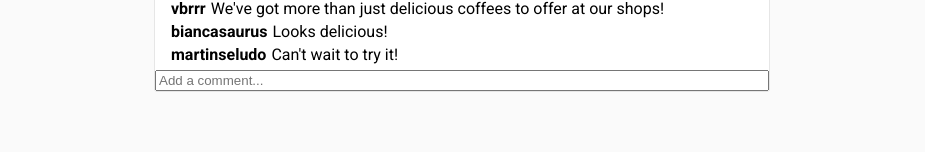
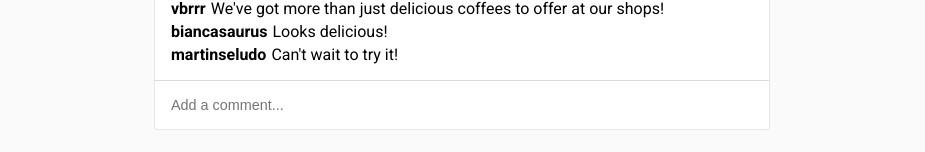
Before and after one commit to vebradev/React-Insta-Clone, a React (Create React App) app: page / in a window 1280 px wide. Shown: the part 500-652 px from the top of the page, without its empty margins (178-1103 px from the left). Built offline with nearby package versions, Linux system fonts and the light colour scheme.

Commit message:
Add input field to CommentSection component.

```diff
--- a/src/components/CommentSection/CommentSection.js
+++ b/src/components/CommentSection/CommentSection.js
@@ -5,13 +5,13 @@ const CommentSection = props => {
     <>
       {props.comments.map(comment => (
         <span key={comment.id}>
-          <span className="username">
-            {comment.username}
-          </span>
+          <span className="username">{comment.username}</span>
           {comment.text}
         </span>
       ))}
-      <input placeholder="Add a comment..."/>
+      <div className="add-comment">
+        <input placeholder="Add a comment..." />
+      </div>
     </>
   );
 };
```
